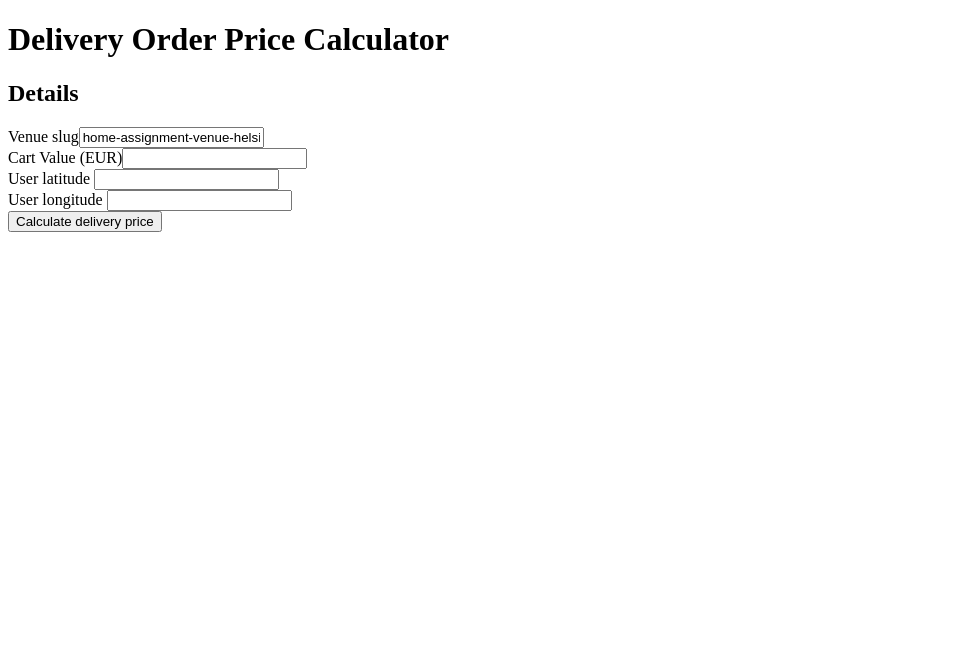
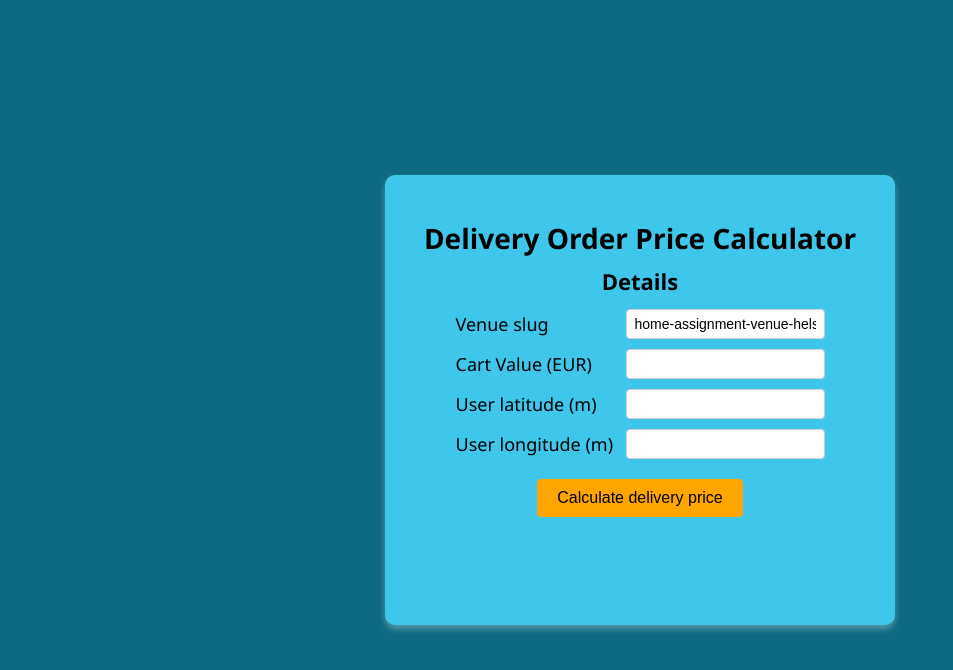
Before and after one commit to SimosTigkas/Delivery-Order-Price-Calculator, a React (Vite) app in the folder dopc/: page / in a window 1280 px wide. Shown: the top 670 px of the page, without its empty margins (0-953 px from the left). Built offline with nearby package versions, Linux system fonts and the light colour scheme.

Commit message:
added sstyling for desktop design

```diff
--- a/dopc/src/App.tsx
+++ b/dopc/src/App.tsx
@@ -109,36 +109,46 @@ export function App() {
       setResult(null);
     }
   }
-  return (<div>
+  return (<div className="App">
+    <div className="content">
     <h1>Delivery Order Price Calculator</h1>
     <h2>Details</h2>
-    <div>
-      <label>Venue slug<input type="text" data-test-id="venueSlug" value="home-assignment-venue-helsinki" readOnly/></label>
+    <div className="inputs">
+        <div className="input-group">
+          <label>Venue slug</label>
+          <input type="text" data-test-id="venueSlug" value="home-assignment-venue-helsinki" readOnly/>
         </div>
-    <div>
-      <label>Cart Value (EUR)<input type="number" data-test-id="cartValue" value={cartValue} onChange={e => setCartValue(e.target.value)} /></label>
+        <div className="input-group">
+          <label>Cart Value (EUR)</label>
+          <input type="number" data-test-id="cartValue" value={cartValue} onChange={e => setCartValue(e.target.value)} />
         </div>
-    <div>
-      <label>User latitude <input type="number" data-test-id="userLatitude" value={userLat} onChange={e => setUserLat(e.target.value)} /></label>
+        <div className="input-group">
+          <label>User latitude (m) </label>
+          <input type="number" data-test-id="userLatitude" value={userLat} onChange={e => setUserLat(e.target.value)} />
         </div>
-    <div>
-      <label>User longitude <input type="number" data-test-id="userLongitude" value={userLong} onChange={e => setUserLong(e.target.value)} /></label>
+        <div className="input-group">
+          <label>User longitude (m) </label>
+          <input type="number" data-test-id="userLongitude" value={userLong} onChange={e => setUserLong(e.target.value)} />
+        </div>
     </div>
     <button data-test-id="calculateDeliveryPrice" onClick={calculationHandler}>Calculate delivery price</button>
-    {error && (<div data-test-id="error">{error}</div>)}
+      <div className="output">
+      <div className="error">{error && <span data-test-id="error">{error}</span>}</div>
       {result && (
-      <div>
-        <span data-test-id="cartValue" data-raw-value={result.cartValue}>Cart Value {(result.cartValue / 100).toFixed(2)}€</span>
+        <div className="results">
+          <span data-test-id="cartValue" data-raw-value={result.cartValue}>Cart Value: {(result.cartValue / 100).toFixed(2)}€</span>
           <span> / </span>
-        <span data-test-id="deliveryFee" data-raw-value={result.deliveryFee}>Delivery fee {(result.deliveryFee / 100).toFixed(2)}€</span>
+          <span data-test-id="deliveryFee" data-raw-value={result.deliveryFee}>Delivery fee: {(result.deliveryFee / 100).toFixed(2)}€</span>
           <span> / </span>
-        <span data-test-id="deliveryDistance" data-raw-value={result.deliveryDistance}>Delivery distance {result.deliveryDistance}m</span>
+          <span data-test-id="deliveryDistance" data-raw-value={result.deliveryDistance}>Delivery distance: {result.deliveryDistance}m</span>
           <span> / </span>
-        <span data-test-id="smallOrderSurcharge" data-raw-value={result.smallOrderSurcharge}>Small order surcharge {(result.smallOrderSurcharge / 100).toFixed(2)}€</span>
+          <span data-test-id="smallOrderSurcharge" data-raw-value={result.smallOrderSurcharge}>Small order surcharge: {(result.smallOrderSurcharge / 100).toFixed(2)}€</span>
           <span> / </span>
-        <span data-test-id="totalPrice" data-raw-value={result.totalPrice}>Total price {(result.totalPrice / 100).toFixed(2)}€</span>
+          <span data-test-id="totalPrice" data-raw-value={result.totalPrice}>Total price: {(result.totalPrice / 100).toFixed(2)}€</span>
         </div>
       )}
+    </div>
+    </div>
   </div>
   );
 }
--- a/dopc/src/index.css
+++ b/dopc/src/index.css
@@ -0,0 +1,126 @@
+body {
+    margin: 0;
+    font-family: 'Segoe UI', sans-serif;
+    background-color: hsl(192, 80%, 28%);
+    min-height: 100vh;
+    display: flex;
+    justify-content: center;
+    align-items: center;
+}
+
+h1 {
+    margin: 0 0 4px 0;
+    font-size: 28px;
+    font-weight: 800;
+    text-align: center;
+}
+
+h2 {
+    margin: 0 0 8px 0;
+    font-size: 22px;
+    font-weight: 700;
+    text-align: center;
+}
+
+.content {
+    display: flex;
+    flex-direction: column;
+    align-items: center;
+    gap: 5px;
+}
+
+.App {
+    display: flex;
+    flex-direction: column;
+    flex-wrap: wrap;
+    align-content: center;
+    justify-content: center;
+    padding: 30px;
+    min-height: 450px;
+    width: 510px;
+    box-sizing: border-box;
+    background-color: hsl(192, 80%, 58%);
+    margin: 0;
+    border-radius: 10px;
+    box-shadow: 0 4px 6px rgba(252, 252, 252, 0.3);
+}
+
+.inputs {
+    display: flex;
+    flex-direction: column;
+    gap: 10px;
+    margin-bottom: 15px;
+}
+
+label {
+    font-weight: 500;
+    font-size: 18px;
+    margin: 0;
+    white-space: nowrap;
+}
+
+.input-group {
+    display: grid;
+    grid-template-columns: 160px 1fr;
+    align-items: center;
+    gap: 10px;
+}
+
+.input-group input {
+    width: 100%;
+    padding: 6px 8px;
+    border: 1px solid #ccc;
+    border-radius: 4px;
+    font-size: 14px;
+    box-sizing: border-box;
+}
+
+.input-group input:focus {
+    outline: none;
+    border-color: orange;
+}
+
+button {
+    padding: 10px 20px;
+    font-size: 16px;
+    background-color: orange;
+    color: rgb(0, 0, 0);
+    border: none;
+    border-radius: 4px;
+    cursor: pointer;
+    align-self: center;
+    max-width: 250px;
+}
+
+button:hover {
+    background-color: hsl(39, 100%, 45%);
+}
+
+.output {
+    min-height: 60px;
+    display: flex;
+    justify-content: center;
+    align-items: center;
+    text-align: center;
+}
+
+.error {
+    color:darkred;
+    font-style: italic;
+    font-weight: 600;
+    align-self: flex-start;
+}
+
+.results {
+    display: flex;
+    flex-wrap: wrap;
+    gap: 4px;
+    font-size: 15px;
+    font-weight: 550;
+    color: hsl(192, 80%, 20%);
+    justify-content: center;
+    align-self: flex-start;
+}
+
+/* UserLat: 60.1699
+UserLong: 24.9384 */
```
Lines whose indentation alone changed are shown as unchanged.
